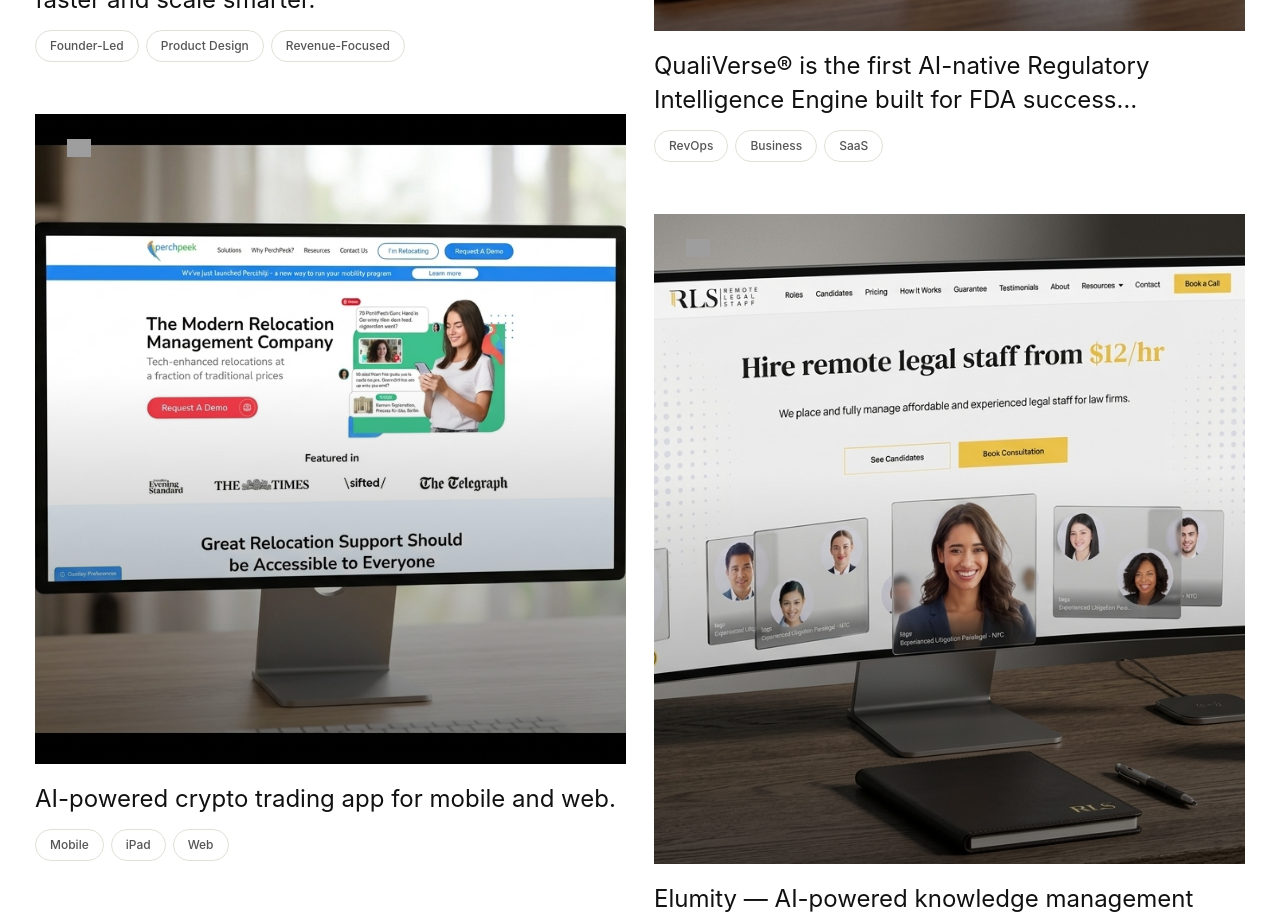
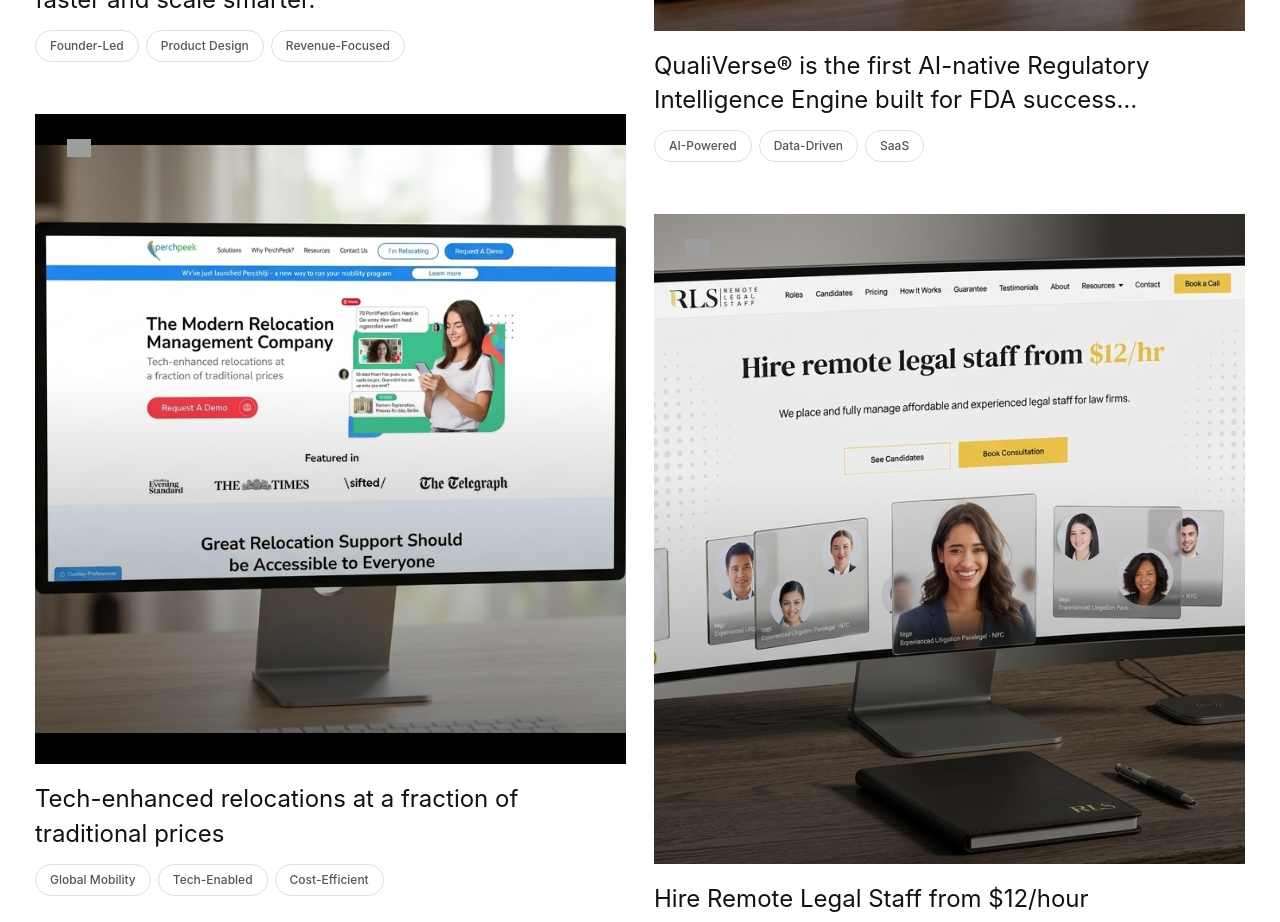
Before and after one commit to dev-loadingitsolutions/Talha-Porfolio, a React (Vite) app: page / in a window 1280 px wide. Shown: the part 3780-4702 px from the top of the page. Built offline with nearby package versions, Linux system fonts and the light colour scheme; grey boxes are pictures that could not be loaded.

Commit message:
new update

```diff
--- a/src/components/CaseStudiesSection.jsx
+++ b/src/components/CaseStudiesSection.jsx
@@ -23,7 +23,7 @@
     logo: "https://www.qmb.ai/assets/Logo.svg",
     image: QMB,
     title: "QualiVerse® is the first AI-native Regulatory Intelligence Engine built for FDA success…",
-    tags: ["RevOps", "Business", "SaaS"],
+    tags: ["AI-Powered", "Data-Driven", "SaaS"],
     stats: [
       { value: "20M", label: "Secured funding" },
       { value: "90%", label: "Demo success rate" },
@@ -35,8 +35,8 @@
     logoAlt: "PerchPeek",
     logo: "https://cdn.prod.website-files.com/613f1f98b47b90f0bd65b024/655465f8756013d49a8017ff_perchpeek%20logo%20-%20Copy.png",
     image: PerchPeek,
-    title: "AI-powered crypto trading app for mobile and web.",
-    tags: ["Mobile", "iPad", "Web"],
+    title: "Tech-enhanced relocations at a fraction of traditional prices",
+    tags: ["Global Mobility", "Tech-Enabled", "Cost-Efficient"],
     stats: [
       { value: "39k", label: "Average rating" },
       { value: "4.8", label: "Store rating" },
@@ -45,11 +45,11 @@
   },
   {
     id: 4,
-    logoAlt: "Elumity",
+    logoAlt: "RLS remote",
     logo: "https://i0.wp.com/remotelegalstaff.com/wp-content/uploads/2022/06/black.png?w=1591&ssl=1",
     image: LegalRemote,
-    title: "Elumity — AI-powered knowledge management platform.",
-    tags: ["AI", "B2B", "Mobile App"],
+    title: "Hire Remote Legal Staff from $12/hour",
+    tags: ["Legal Staffing", "Remote Teams", "Cost-Effective"],
     stats: [
       { value: "39k", label: "Average rating" },
       { value: "4.8", label: "Store rating" },
```
